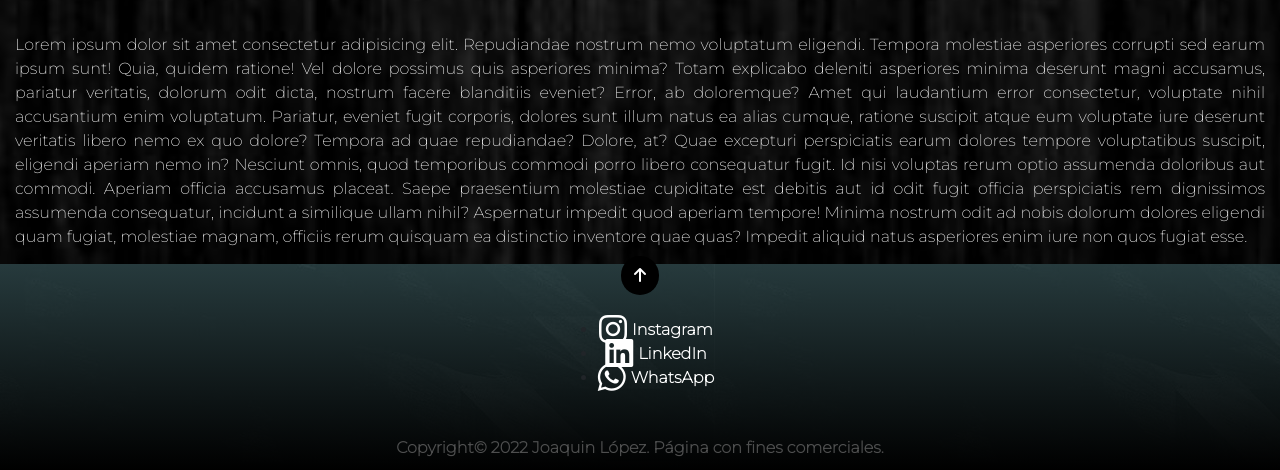
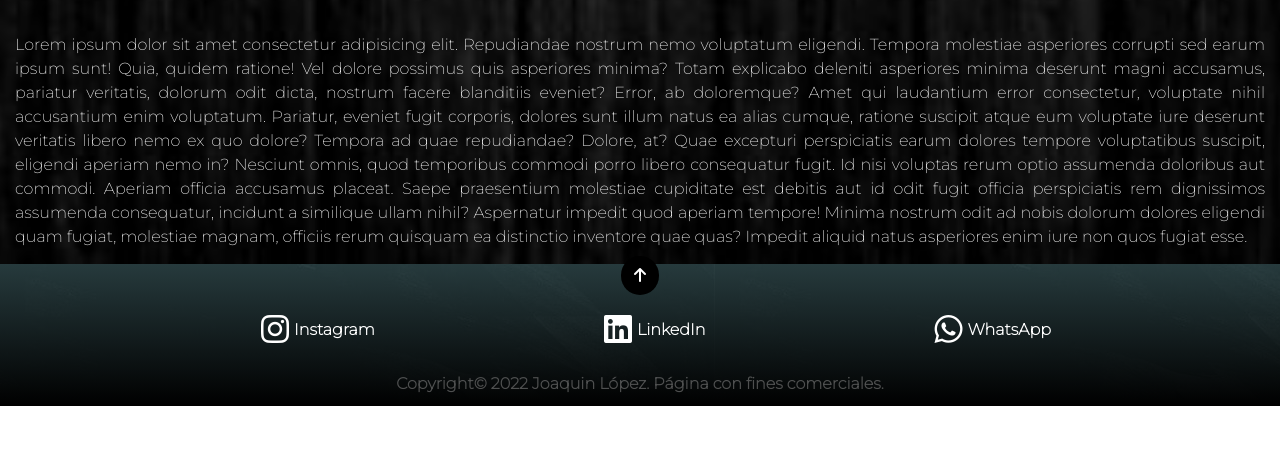
Before and after one commit to NachitoLP/ProyectoFinal, a plain HTML site: page Page/aboutme.html in a window 1280 px wide. Shown: the part 1892-2362 px from the top of the page. After the commit the page ends 2298 px from the top, so only its background shows below. Drawn offline with nearby package versions, Linux system fonts and the light colour scheme; a web font is replaced by a local one.

Commit message:
error footer arreglado

```diff
--- a/Page/aboutme.html
+++ b/Page/aboutme.html
@@ -66,9 +66,9 @@
 
     <footer class="footer">
         <a href="#arriba" class="footer_up_button"><i class="fa-solid fa-arrow-up fa-2x1" id="up_arrow"></i></a>
-        <div class="footer_list">
-            <ul>
-                <li></i><a href="https://www.instagram.com/nachitolopezx/" target="_blank"><i class="fa-brands fa-instagram fa-2xl"></i>Instagram</a></li>
+        <div>
+            <ul class="footer_list">
+                <li><a href="https://www.instagram.com/nachitolopezx/" target="_blank"><i class="fa-brands fa-instagram fa-2xl"></i>Instagram</a></li>
                 <li><a href="https://www.linkedin.com/in/joaqu%C3%ADn-lopez-b27154168/" target="_blank"><i class="fa-brands fa-linkedin fa-2xl"></i>LinkedIn</a></li>
                 <li><a href="https://api.whatsapp.com/send/?phone=%2B5401164071623&text&app_absent=0" target="_blank"><i class="fa-brands fa-whatsapp fa-2xl"></i>WhatsApp</a></li>
             </ul>
```
Also changed, not shown: Page/contact.html (+3 -3 lines), Page/formacion.html (+3 -3 lines), Page/portfolio.html (+3 -3 lines).
